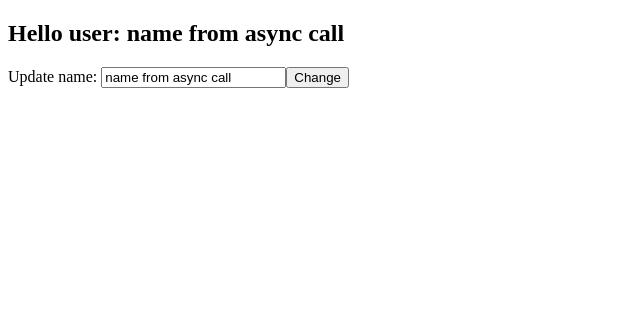
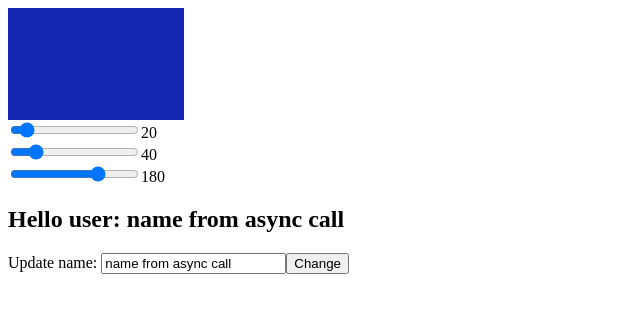
Before and after one commit to hakonbjork/typescript-react-app, a React (Create React App) app: page / in a window 1280 px wide. Shown: the top 312 px of the page, without its empty margins (0-640 px from the left). Built offline with nearby package versions, Linux system fonts and the light colour scheme.

Commit message:
invented colors

```diff
--- a/src/components/App.tsx
+++ b/src/components/App.tsx
@@ -3,12 +3,16 @@ import { useEffect } from "react";
 import { useState } from "react";
 import HelloComponent from "./HelloComponent";
 import NameEdit from "./NameEdit";
+import ColorBrowser from "./ColorBrowser";
+import Color from "../model/color";
+import ColorPicker from "./ColorPicker";
 
 const App = () => {
   const [name, setName] = useState("defaultUserName");
   const [editingName, setEditingName] = useState("defaultUserName");
   const [errorMessage, setErrorMessage] = useState("");
   const [buttonDisabled, setButtonDisabled] = useState(false);
+  const [color, setColor] = useState<Color>({ red: 20, green: 40, blue: 180 });
 
   const setUsernameState = () => {
     setName(editingName);
@@ -39,6 +43,8 @@ const App = () => {
 
   return (
     <div>
+      <ColorBrowser color={color} />
+      <ColorPicker color={color} onColorUpdated={setColor} />
       <HelloComponent username={name} />
       <NameEdit
         initialUsername={name}
--- /dev/null
+++ b/src/components/ColorBrowser.tsx
@@ -0,0 +1,18 @@
+import React from "react";
+import Color from "../model/color";
+
+interface Props {
+  color: Color;
+}
+
+const ColorBrowser = (props: Props) => {
+  const divStyle: React.CSSProperties = {
+    width: "11rem",
+    height: "7rem",
+    backgroundColor: `rgb(${props.color.red},${props.color.green},${props.color.blue})`,
+  };
+
+  return <div style={divStyle} />;
+};
+
+export default ColorBrowser;
--- /dev/null
+++ b/src/components/ColorPicker.tsx
@@ -0,0 +1,58 @@
+import React from "react";
+import Color from "../model/color";
+
+interface Props {
+  color: Color;
+  onColorUpdated: (color: Color) => void;
+}
+
+const ColorPicker = (props: Props) => (
+  <div>
+    <input
+      type="range"
+      min="0"
+      max="255"
+      value={props.color.red}
+      onChange={(event) =>
+        props.onColorUpdated({
+          red: +event.target.value,
+          green: props.color.green,
+          blue: props.color.blue,
+        })
+      }
+    />
+    {props.color.red}
+    <br />
+    <input
+      type="range"
+      min="0"
+      max="255"
+      value={props.color.green}
+      onChange={(event) =>
+        props.onColorUpdated({
+          red: props.color.red,
+          green: +event.target.value,
+          blue: props.color.blue,
+        })
+      }
+    />
+    {props.color.green}
+    <br />
+    <input
+      type="range"
+      min="0"
+      max="255"
+      value={props.color.blue}
+      onChange={(event) =>
+        props.onColorUpdated({
+          red: props.color.red,
+          green: props.color.green,
+          blue: +event.target.value,
+        })
+      }
+    />
+    {props.color.blue}
+  </div>
+);
+
+export default ColorPicker;
--- /dev/null
+++ b/src/model/color.ts
@@ -0,0 +1,7 @@
+interface Color {
+  red: number;
+  green: number;
+  blue: number;
+}
+
+export default Color;
```
